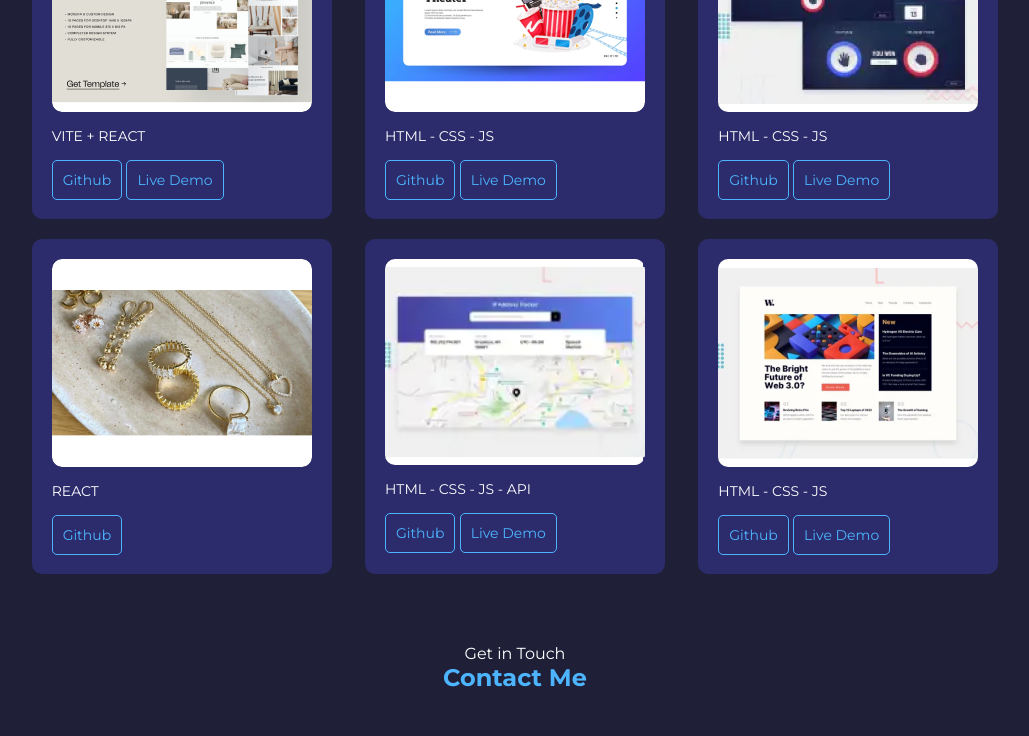
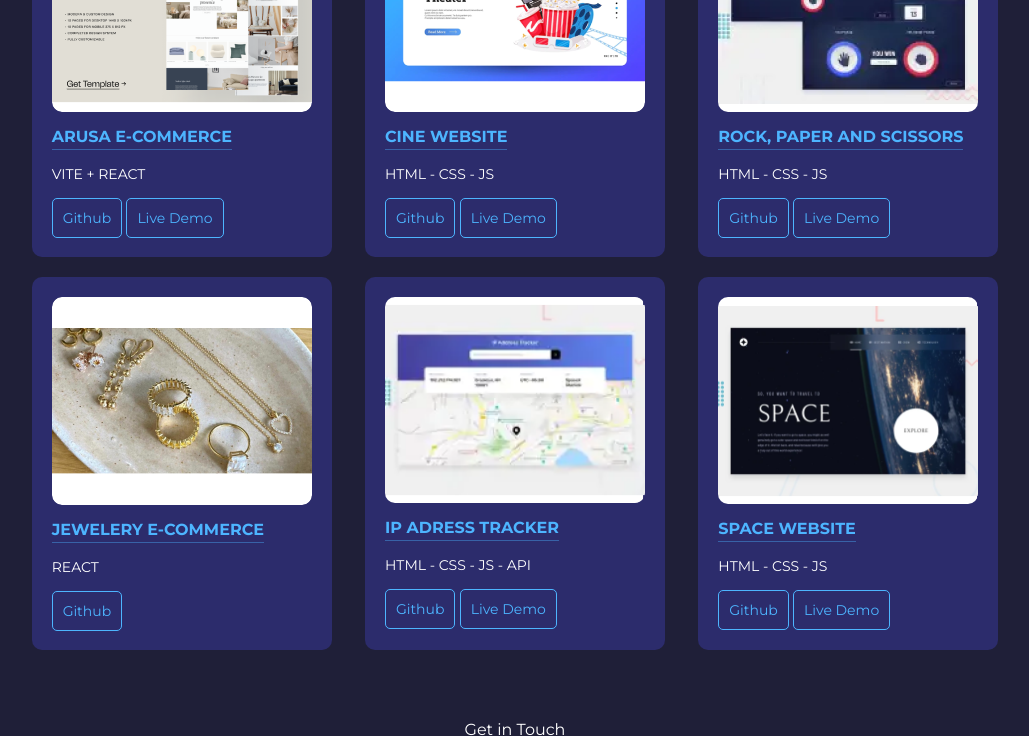
Before and after one commit to agussala2003/portfolio, a plain HTML site: page index.html in a window 1280 px wide. Shown: the part 1740-2476 px from the top of the page, without its empty margins (125-1154 px from the left). Drawn offline with nearby package versions, Linux system fonts and the light colour scheme.

Commit message:
Updating content

```diff
--- a/index.html
+++ b/index.html
@@ -30,7 +30,7 @@
                 <h3>Agustin Saladino</h3>
                 <p class="pOne pTwo">I Am passionate Front-End </p>
                 <p class="largeP">I design and develop services for customers of all sizes, specializing in creating stylish, modern websites, web services and online stores. I also study Computer Science at UNLAM.</p>
-                <a href="src/CV-Agustin Saladino.png" download="">Download CV</a>
+                <a href="src/cvnuevo.pdf" target="_blank">Download CV</a>
             </div>
             <div class="image-container">
                 <img src="src/first.png" alt="">
@@ -168,6 +168,7 @@
         <div class="main-container4">
             <div class="cards">
                 <img src="src/Get Template.png" alt="">
+                <h3>Arusa E-Commerce</h3>
                 <p>VITE + REACT</p>
                 <div class="buttons">
                     <a href="https://github.com/agussala2003/arusa" target="_blank">Github</a>
@@ -176,6 +177,7 @@
             </div>
             <div class="cards">
                 <img src="src/cine.png" alt="">
+                <h3>Cine Website</h3>
                 <p>HTML - CSS - JS </p>
                 <div class="buttons">
                     <a href="https://github.com/agussala2003/cineplus" target="_blank">Github</a>
@@ -184,6 +186,7 @@
             </div>
             <div class="cards">
                 <img src="src/ppt.png" alt="">
+                <h3>Rock, paper and scissors</h3>
                 <p>HTML - CSS - JS </p>
                 <div class="buttons">
                     <a href="https://github.com/agussala2003/rock-paper-scissors" target="_blank">Github</a>
@@ -192,6 +195,7 @@
             </div>
             <div class="cards">
                 <img src="src/joyas.png" alt="">
+                <h3>Jewelery E-Commerce</h3>
                 <p>REACT</p>
                 <div class="buttons">
                     <a href="https://github.com/agussala2003/tienda-joyas" target="_blank">Github</a>
@@ -200,6 +204,7 @@
             </div>
             <div class="cards">
                 <img src="src/ip.png" alt="">
+                <h3>Ip Adress tracker</h3>
                 <p>HTML - CSS - JS - API </p>
                 <div class="buttons">
                     <a href="https://github.com/agussala2003/ip-address-tracker" target="_blank">Github</a>
@@ -207,11 +212,12 @@
                 </div>
             </div>
             <div class="cards">
-                <img src="src/news.png" alt="">
+                <img src="src/space.png" alt="">
+                <h3>Space Website</h3>
                 <p>HTML - CSS - JS </p>
                 <div class="buttons">
-                    <a href="https://github.com/agussala2003/newsLanding" target="_blank">Github</a>
-                    <a href="https://agussala2003.github.io/newsLanding/" target="_blank">Live Demo</a>
+                    <a href="https://github.com/agussala2003/spaceTourism" target="_blank">Github</a>
+                    <a href="https://agussala2003.github.io/spaceTourism/" target="_blank">Live Demo</a>
                 </div>
             </div>
 
--- a/scss/style.scss
+++ b/scss/style.scss
@@ -241,6 +241,14 @@ main {
             p {
                 color:var(--color-white);
                 font-size: 14px;
+            }
+            h3 {
+                font-size: 16px;
+                color: var(--color-primary);
+                text-transform: uppercase;
+                border-bottom: 1px solid var(--color-primary-variant);
+                width: fit-content;
+                padding-bottom: 3px;
             }
             .buttons {
                 margin: 10px 0;
```
Also changed, not shown: css/style.css, src/space.png (added), src/x8skdsukkmwiwxejthio.webp (added), 2 other files.
